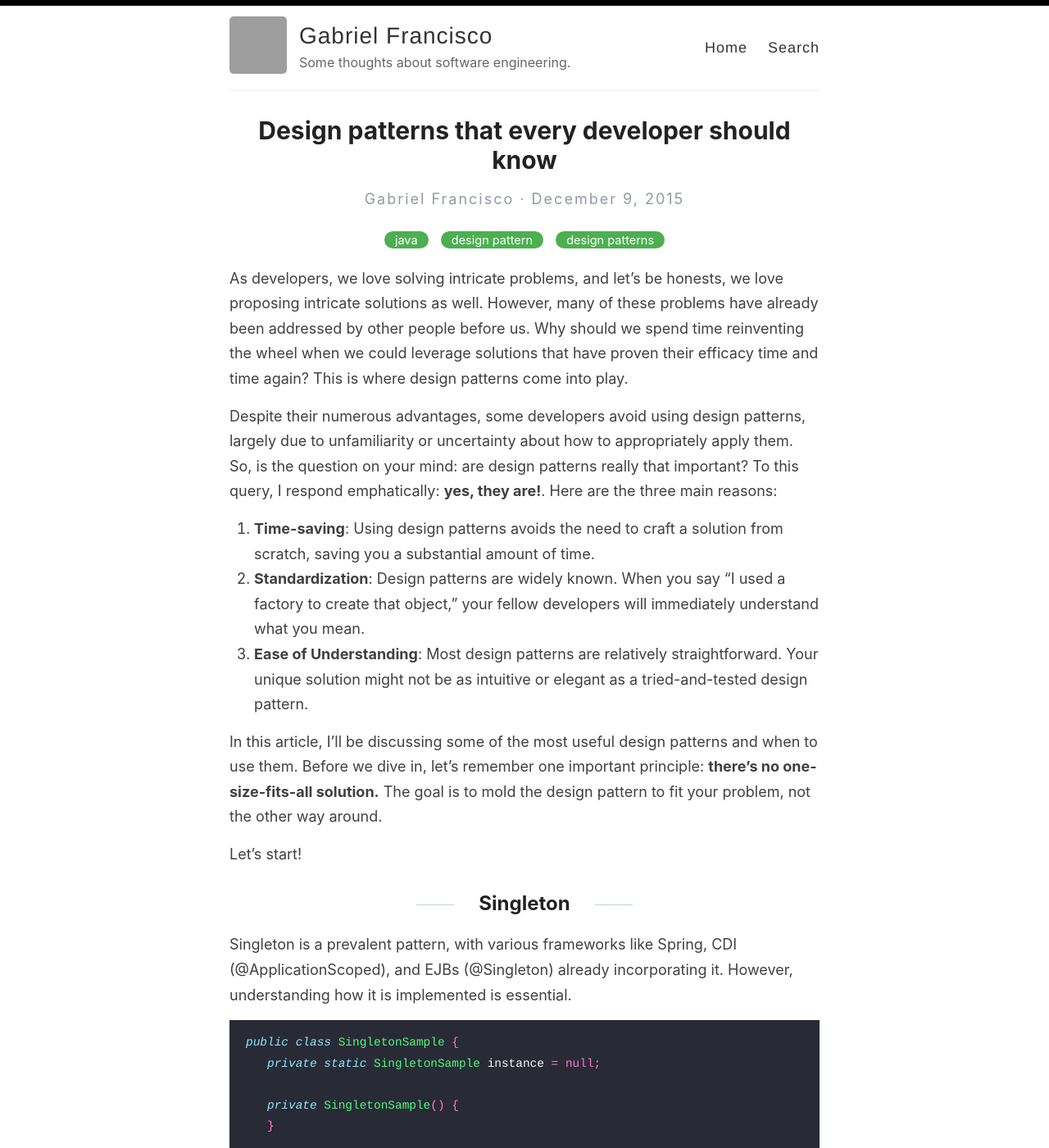
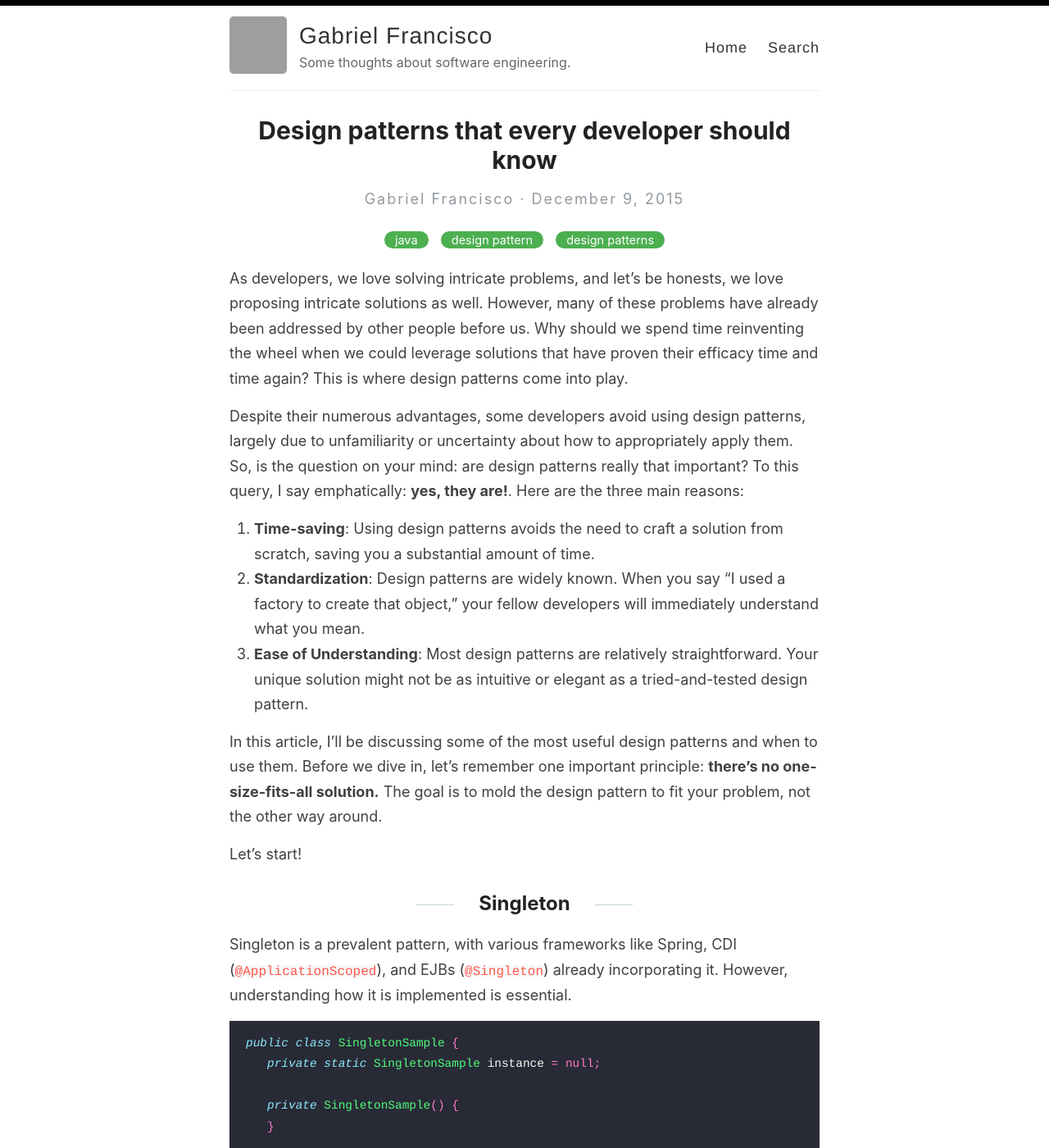
Before and after one commit to gabfssilva/gabfssilva.github.io, a Jekyll site: the page built from _posts/2015-12-09-design-patterns.md, in a window 1280 px wide and 1400 px high. Shown: the whole window at 82% size. Built offline with Jekyll 4.4.1, drawn with Linux system fonts in a browser that asks for light colours; some of the changed text lies outside the part shown; grey boxes are pictures that could not be loaded.

Commit message:
Adjust a few words

````diff
--- a/_posts/2015-12-09-design-patterns.md
+++ b/_posts/2015-12-09-design-patterns.md
@@ -6,7 +6,7 @@ categories: [java, design pattern, design patterns]
 
 As developers, we love solving intricate problems, and let's be honests, we love proposing intricate solutions as well. However, many of these problems have already been addressed by other people before us. Why should we spend time reinventing the wheel when we could leverage solutions that have proven their efficacy time and time again? This is where design patterns come into play.
 
-Despite their numerous advantages, some developers avoid using design patterns, largely due to unfamiliarity or uncertainty about how to appropriately apply them. So, is the question on your mind: are design patterns really that important? To this query, I respond emphatically: **yes, they are!**. Here are the three main reasons:
+Despite their numerous advantages, some developers avoid using design patterns, largely due to unfamiliarity or uncertainty about how to appropriately apply them. So, is the question on your mind: are design patterns really that important? To this query, I say emphatically: **yes, they are!**. Here are the three main reasons:
 
 1. **Time-saving**: Using design patterns avoids the need to craft a solution from scratch, saving you a substantial amount of time.
 2. **Standardization**: Design patterns are widely known. When you say "I used a factory to create that object," your fellow developers will immediately understand what you mean.
@@ -18,7 +18,7 @@ Let's start!
 
 ## Singleton
 
-Singleton is a prevalent pattern, with various frameworks like Spring, CDI (@ApplicationScoped), and EJBs (@Singleton) already incorporating it. However, understanding how it is implemented is essential.
+Singleton is a prevalent pattern, with various frameworks like Spring, CDI (`@ApplicationScoped`), and EJBs (`@Singleton`) already incorporating it. However, understanding how it is implemented is essential.
 
 ```java
 public class SingletonSample {
@@ -57,7 +57,7 @@ public class SingletonSample {
 }
 ```
 
-This pattern delays the instance's initialization until getInstance() is called and does so in a thread-safe manner.
+This pattern delays the instance's initialization until `getInstance()` is called and does so in a thread-safe manner.
 
 ## The Strategy and The Factory Pattern
 
````
Also changed, not shown: other parts of _posts/2015-12-09-design-patterns.md (+1 -1 lines).
